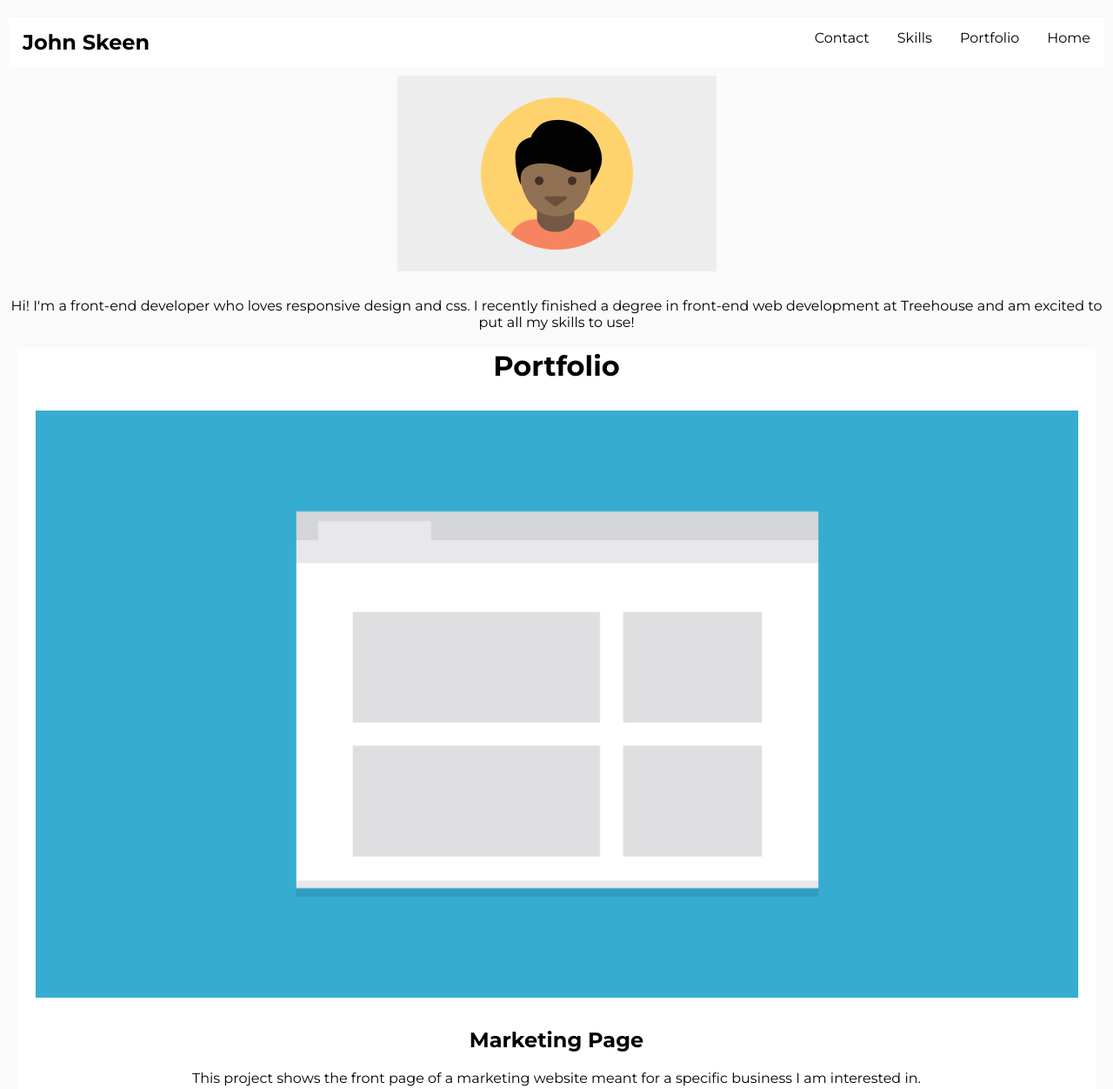
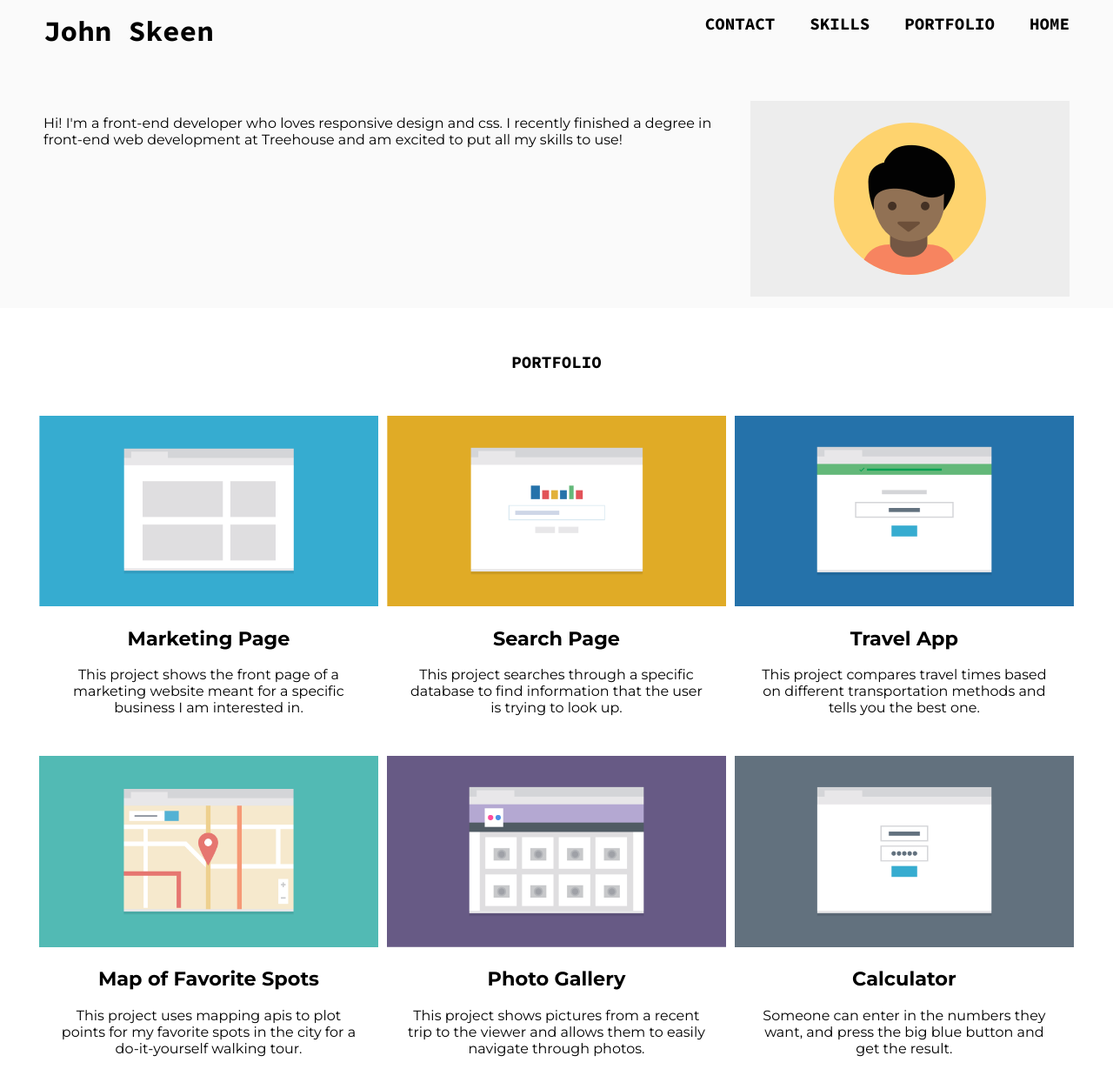
Before and after one commit to JohnSkeen/treehouse-project-2, a plain HTML site: page index.html in a window 1280 px wide. Shown: the top 1252 px of the page at 87% size. Drawn offline with Linux system fonts and the light colour scheme.

Commit message:
Much completed
Still looking to fix a few issues

```diff
--- a/css/styles.css
+++ b/css/styles.css
@@ -5,7 +5,7 @@
 
 body {
   margin: 0;
-  /* padding: 0; */
+  padding: 0;
   text-align: center;
   font-family: 'Montserrat', sans-serif;
   background-color: #fafafa;
@@ -15,80 +15,224 @@ body {
 
 .nav {
     list-style-type: none;
-    margin: 0;
-    padding: 0;
-}
-
-li a {
-  display: block;
-  width: 100%;
 }
 
 ul.topnav {
     list-style-type: none;
-    margin: 20px 10px 0 10px;
-    padding: 0px;
+    font-family: 'Source Code Pro', monospace;
+    font-size: 1.2rem;
+    font-weight: bold;
     overflow: hidden;
-    background-color: #fff;
 }
 
-ul.topnav li {
-  float: left;
-}
 
 ul.topnav li a {
     display: block;
+    text-align: center;
     color: black;
-    text-align: center;
-    padding: 14px 16px;
+    padding: 15px 20px;
     text-decoration: none;
+    width: 100%;
+    margin-bottom: 5px;
 }
 
 ul.topnav li.name {
   display: block;
-  font-size: 1.5em;
+  font-size: 1.7em;
   font-weight: bold;
 }
 
-ul.topnav li a:hover:not(.active) {
+ul.topnav .button a:hover:not(.active) {
   background-color: #111;
   color: white;
 }
 
-ul.topnav li a.active {
-  color: white;
-  background-color: #111;
+ul.topnav li.button {
+  background-color: #fff;
 }
-
-ul.topnav li.right {
-  float: right;
-}
-
 
 
 /* Section Styles */
 
+header {
+  margin: 40px 20px 0 20px;
+}
+
+h1 {
+  font-size: 1.2rem;
+  font-family: 'Source Code Pro', monospace;
+  text-transform: uppercase;
+  padding-top: 50px;
+  padding-bottom: 50px;
+  margin-bottom: 0;
+}
+
+h2 {
+ font-size: 1.4rem;
+}
+
 .wrapper {
-  background-color: white;
-  margin: 0 20px;
+  background-color: #fff;
+  margin: 0 auto;
+  padding: 0 40px 20px 40px;
+  width: 100%;
 }
 
 .profile-image {
   margin: 0 auto;
   max-width: 100%;
-  padding: 10px 40px;
 }
 
 .portfolio-images {
   margin: 0 auto;
   max-width: 100%;
-  padding: 10px 20px;
 }
+
+.contact {
+  margin-bottom: 65px;
+}
+
+.item {
+  margin: 0 5px 30px 5px;
+}
+
+.item p {
+  padding: 0 20px;
+}
+
+.extra-content {
+  padding: 0 30px;
+}
+
+/* Styles for footer */
+
+footer {
+  font-family: 'Source Code Pro', monospace;
+  padding: 0 30px;
+}
+
+.footer-nav {
+  list-style: none;
+  padding: 30px 0px;
+  display: block;
+  font-weight: bold;
+  border-top: 2px #e7e7e7 solid;
+}
+
+.footer-nav a {
+  text-decoration: none;
+  color: black;
+}
+
+.footer-name {
+  float: left;
+}
+
+.back-to-home {
+  float: right;
+}
+
+.bottom-button {
+  display: none;
+}
+
+.bottom-button a {
+  padding: 15px 20px;
+}
+
+.bottom-button a:hover:not(.active) {
+  background-color: #111;
+  color: white;
+}
+
+/* Clearfix */
+
+.clearfix::after {
+    content: "";
+    clear: both;
+    display: table;
+}
+
 
 
 /* Styles for larger screens */
 
-@media screen and (max-width: 600px){
-    ul.topnav li.right,
-    ul.topnav li {float: none;}
+@media screen and (min-width: 768px) {
+  .grid {
+    display: grid;
+    grid-template-columns: 50% 50%;
+  }
+
+  .name {
+    flex-basis: 100%;
+  }
+
+  .topnav {
+    display: -webkit-flex;
+    display: flex;
+    flex-wrap:wrap;
+    justify-content: center;
+  }
+
+  .main-header {
+    padding: 0 30px;
+    display: flex;
+    flex-direction: row-reverse;
+  }
+
+  .main-header p {
+    padding-right: 40px;
+    text-align: left;
+  }
+
+  ul.topnav li.button {
+    background-color: #fafafa;
+  }
+
+
+  .back-to-home {
+    display: none
+  }
+
+  .bottom-button {
+    display: block;
+    float: right;
+  }
+
+  footer {
+    margin-bottom: 30px;
+  }
+
 }
+
+
+
+
+@media screen and (min-width: 1024px){
+
+
+    .grid {
+      display: grid;
+      grid-template-columns: 33.33% 33.33% 33.33%;
+    }
+
+    .topnav {
+      display: block;
+      padding: 0 30px;
+      margin: 0;
+    }
+
+    .name {
+      float: left;
+    }
+
+    .button {
+      float: right;
+    }
+
+
+    footer {
+      margin-bottom: 0;
+    }
+
+}
--- a/index.html
+++ b/index.html
@@ -6,20 +6,21 @@
     <meta name="viewport" content="width=device-width, initial-scale=1.0">
     <link rel="stylesheet" href="css/styles.css">
     <link href="https://fonts.googleapis.com/css?family=Montserrat:400,700" rel="stylesheet">
+    <link href="https://fonts.googleapis.com/css?family=Source+Code+Pro:400,700" rel="stylesheet">
   </head>
   <body>
 
-    <div id="home" class="main-nav">
+    <div id="home" class="main-nav clearfix">
         <ul class="topnav">
           <li class="name"><a href="#home">John Skeen</a></li>
-          <li class="right"><a href="#home">Home</a></li>
-          <li class="right"><a href="#portfolio">Portfolio</a></li>
-          <li class="right"><a href="#skills">Skills</a></li>
-          <li class="right"><a href="#contact">Contact</a></li>
+          <li class="button"><a href="#home">HOME</a></li>
+          <li class="button"><a href="#portfolio">PORTFOLIO</a></li>
+          <li class="button"><a href="#skills">SKILLS</a></li>
+          <li class="button"><a href="#contact">CONTACT</a></li>
         </ul>
     </div>
 
-    <header>
+    <header class="main-header clearfix">
       <img src="images/responsive-layout-profile.png" alt="Profile Picture of John Skeen." class="profile-image">
       <p>Hi! I'm a front-end developer who loves responsive design and css.  I recently finished a degree in front-end web development at Treehouse and am excited to put all my skills to use!</p>
     </header>
@@ -28,31 +29,40 @@
 
       <div class="wrapper">
         <h1 id="portfolio">Portfolio</h1>
+        <div class="grid">
+          <div class="item">
             <img src="images/portfolio-1.png" alt="Marketing page image." class="portfolio-images">
             <h2>Marketing Page</h2>
             <p>This project shows the front page of a marketing website meant for a specific business I am interested in.</p>
-
+          </div>
+          <div class="item">
             <img src="images/portfolio-2.png" alt="Search page image." class="portfolio-images">
             <h2>Search Page</h2>
             <p>This project searches through a specific database to find information that the user is trying to look up.</p>
-
+          </div>
+          <div class="item">
             <img src="images/portfolio-3.png" alt="Travel application image." class="portfolio-images">
             <h2>Travel App</h2>
             <p>This project compares travel times based on different transportation methods and tells you the best one.</p>
-
+          </div>
+          <div class="item">
             <img src="images/portfolio-4.png" alt="Image of a map of favorite spots." class="portfolio-images">
             <h2>Map of Favorite Spots</h2>
             <p>This project uses mapping apis to plot points for my favorite spots in the city for a do-it-yourself walking tour.</p>
-
+          </div>
+          <div class="item">
             <img src="images/portfolio-5.png" alt="Image of a photo gallery." class="portfolio-images">
             <h2>Photo Gallery</h2>
             <p>This project shows pictures from a recent trip to the viewer and allows them to easily navigate through photos.</p>
-
+          </div>
+          <div class="item">
             <img src="images/portfolio-6.png" alt="Image of an internet calculator." class="portfolio-images">
             <h2>Calculator</h2>
             <p>Someone can enter in the numbers they want, and press the big blue button and get the result.</p>
+          </div>
+        </div> <!-- grid -->
       </div> <!-- wrapper -->
-
+      <div class="extra-content">
       <div id="skills" class="skills">
         <h1>Skills</h1>
         <p>If you're interested in chatting or want more information about what I've been working on, I'd love to hear from you!</p>
@@ -61,18 +71,20 @@
       <div id="contact" class="contact">
         <h1>Contact</h1>
         <p>If you're interested in chatting or want more information about what I've been working on, I'd love to hear from you!</p>
-        <p>Phone  <strong>+1 (111) 555-1234</strong></p>
-        <p>Email  <strong>email@yoursite.com</strong></p>
+        <p>Phone &ensp;<strong>+1 (111) 555-1234</strong></p>
+        <p>Email &ensp;<strong>email@yoursite.com</strong></p>
       </div> <!-- contact -->
-
+    </div> <!-- extra content -->
     </main>
     <footer>
-      <div class="footer-nav">
-          <ul class="footer-nav-list">
+      <ul class="footer-nav clearfix">
         <li class="footer-name">John Skeen</li>
-            <li><a href="#home">BACK TO TOP</a></li>
+        <li class="back-to-home"><a href="#home">BACK TO TOP</a></li>
+        <li class="bottom-button"><a href="#contact">CONTACT</a></li>
+        <li class="bottom-button"><a href="#skills">SKILLS</a></li>
+        <li class="bottom-button"><a href="#portfolio">PORTFOLIO</a></li>
+        <li class="bottom-button"><a href="#home">HOME</a></li>
       </ul>
-      </div>
     </footer>
   </body>
 </html>
```
Also changed, not shown: 1 other file. Lines whose indentation alone changed are shown as unchanged.
